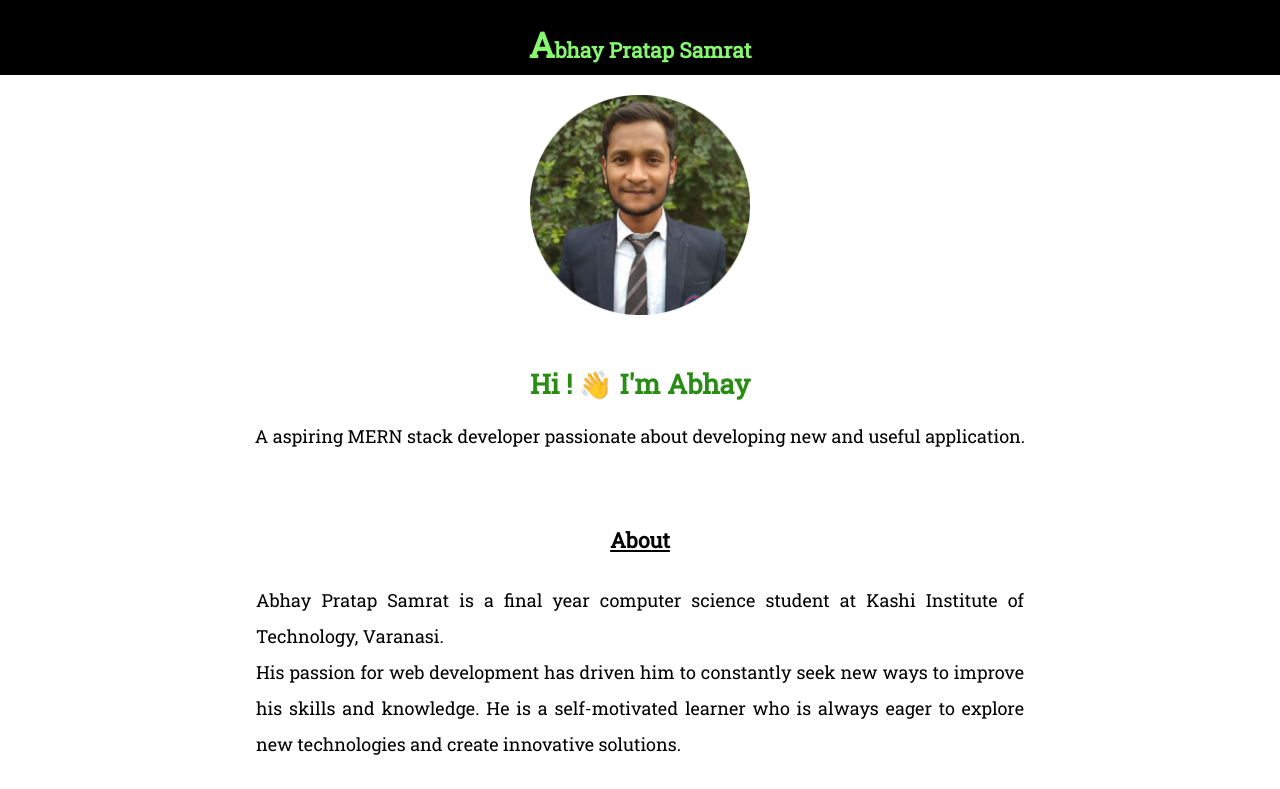
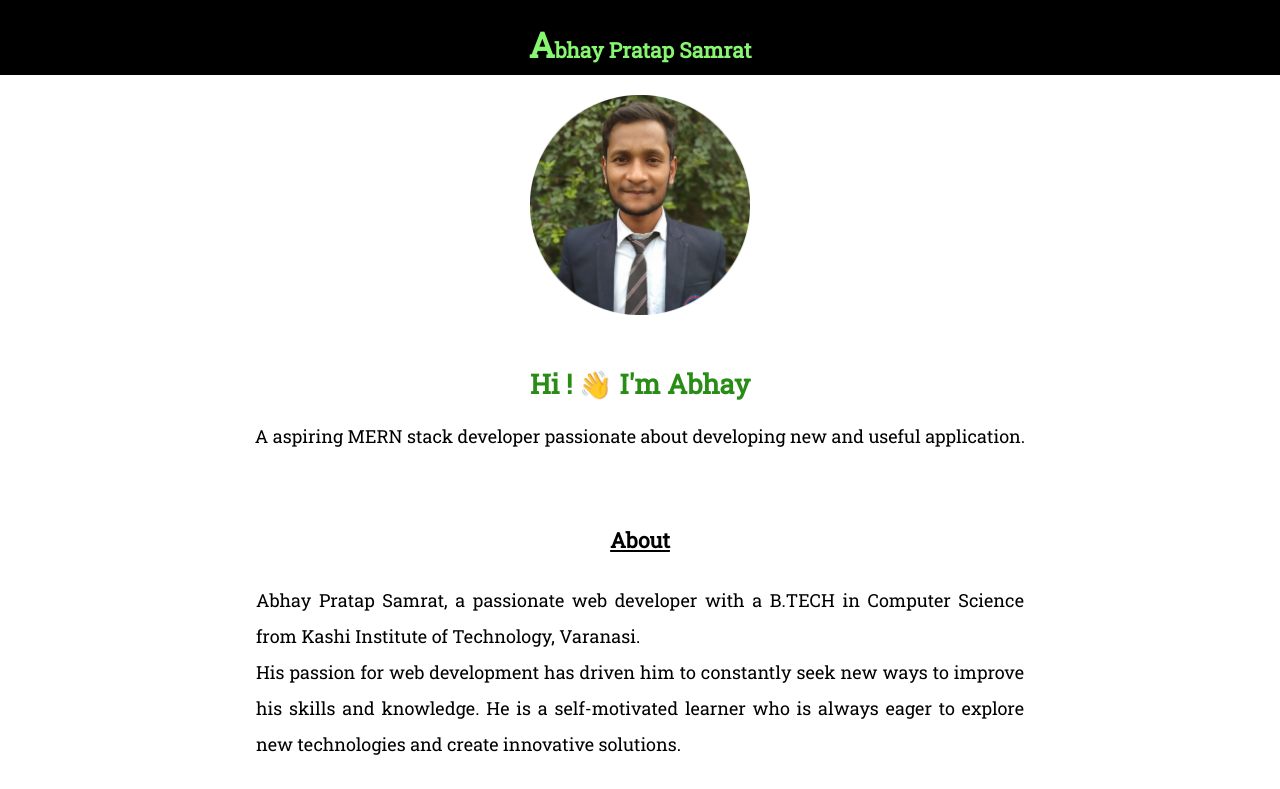
Before and after one commit to abhaypsamrat/Nextjs-Portfolio, a Next.js app: page / in a window 1280 px wide. Shown: the top 789 px of the page. Built offline with nearby package versions, Linux system fonts and the light colour scheme.

Commit message:
updated about

```diff
--- a/component/About.js
+++ b/component/About.js
@@ -6,8 +6,8 @@ function About() {
       <h3>About</h3>
 
       <p>
-        Abhay Pratap Samrat is a final year computer science student at Kashi
-        Institute of Technology, Varanasi.
+        Abhay Pratap Samrat, a passionate web developer with a B.TECH
+        in Computer Science from Kashi Institute of Technology, Varanasi.
         <br /> His passion for web development has driven him to constantly seek
         new ways to improve his skills and knowledge. He is a self-motivated
         learner who is always eager to explore new technologies and create
```
